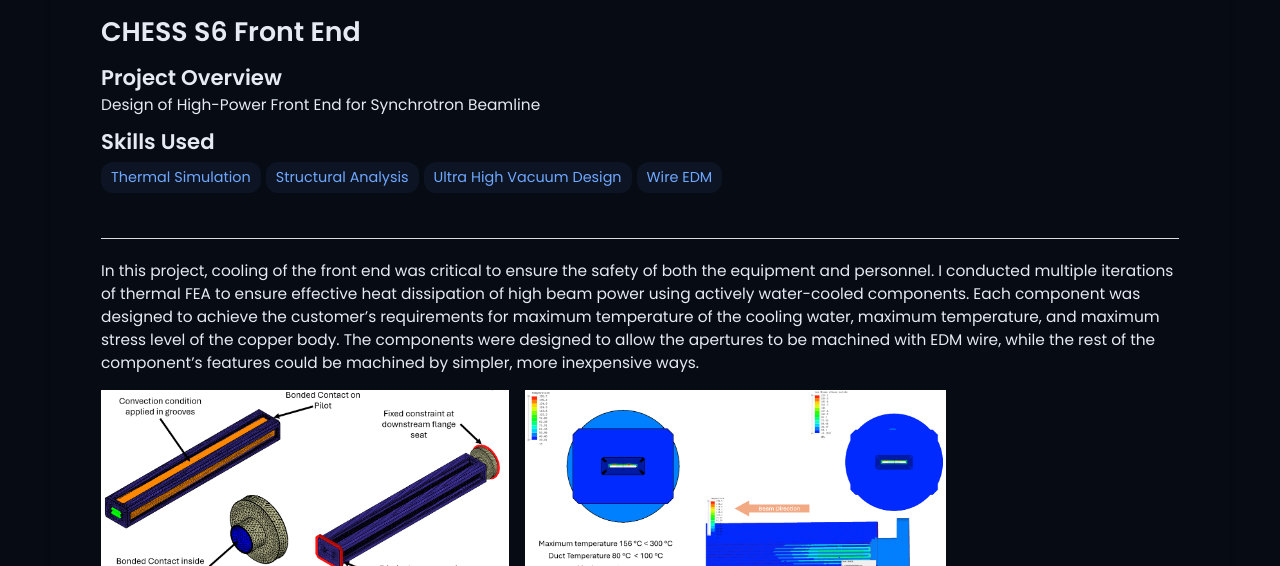
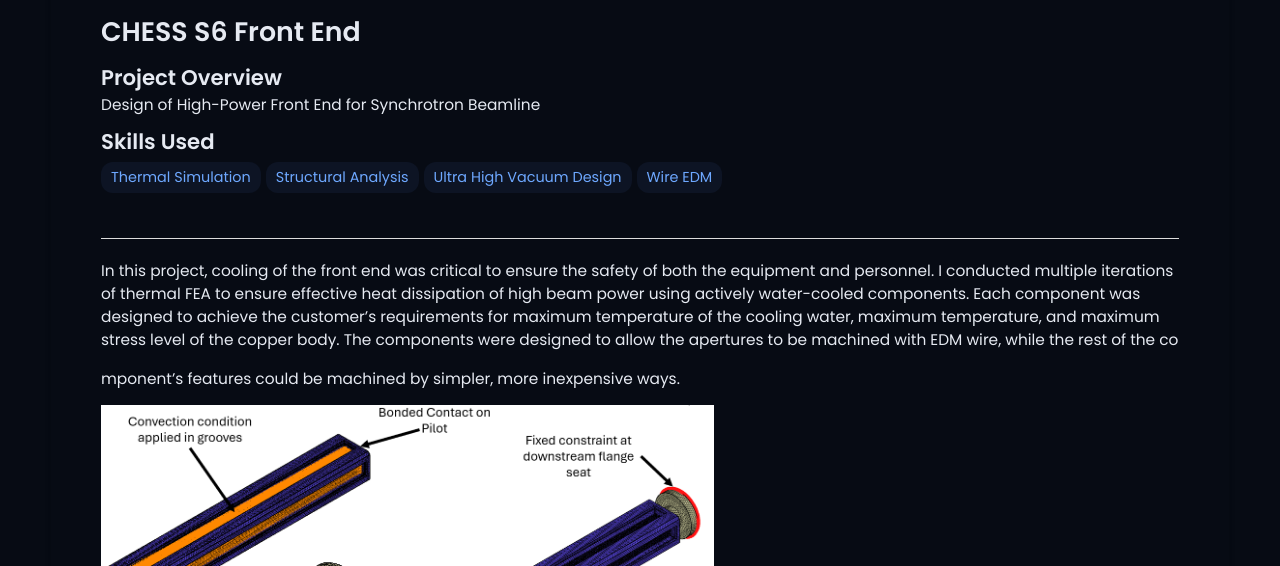
Before and after one commit to rfsantill/rfsantill.github.io, a Jekyll site: the page built from _projects/CHESS S6 Front End/index.md, in a window 1280 px wide and 900 px high, scrolled down 495 px, cut to the strip 0-566 px from the top of the window. Built offline with Jekyll 4.4.1, drawn with Linux system fonts in a browser that asks for light colours.

Commit message:
Update index.md

```diff
--- a/_projects/CHESS S6 Front End/index.md
+++ b/_projects/CHESS S6 Front End/index.md
@@ -11,17 +11,23 @@
 ---
 
 ---
-In this project, cooling of the front end was critical to ensure the safety of both the equipment and personnel. I conducted multiple iterations of thermal FEA to ensure effective heat dissipation of high beam power using actively water-cooled components. Each component was designed to achieve the customer's requirements for maximum temperature of the cooling water, maximum temperature, and maximum stress level of the copper body. The components were designed to allow the apertures to be machined with EDM wire, while the rest of the component's features could be machined by simpler, more inexpensive ways.
+In this project, cooling of the front end was critical to ensure the safety of both the equipment and personnel. I conducted multiple iterations of thermal FEA to ensure effective heat dissipation of high beam power using actively water-cooled components. Each component was designed to achieve the customer's requirements for maximum temperature of the cooling water, maximum temperature, and maximum stress level of the copper body. The components were designed to allow the apertures to be machined with EDM wire, while the rest of the co
+
+mponent's features could be machined by simpler, more inexpensive ways.
 
 <div style="display: flex; gap: 1rem; flex-wrap: wrap; align-items: flex-start;">
-  <img src="/assets/images/CHESS/AnalysisSetUp.png" style="height:200px; object-fit: contain;">
-  <img src="/assets/images/CHESS/TempStressResults.png" style="height:200px; object-fit: contain;">
+  <img src="/assets/images/CHESS/AnalysisSetUp.png" style="height:300px; object-fit: contain;">
+  <img src="/assets/images/CHESS/TempStressResults.png" style="height:300px; object-fit: contain;">
 </div>
 
 
+
+
 <div style="display: flex; gap: 1rem; flex-wrap: wrap; align-items: flex-start;">
-  <img src="/assets/images/CHESS/PA Cooling.png" style="height:200px; object-fit: contain;">
-  <img src="/assets/images/CHESS/PA EDM.png" style="height:200px; object-fit: contain;">
+  <img src="/assets/images/CHESS/PA Cooling.png" style="height:300px; object-fit: contain;">
+  <img src="/assets/images/CHESS/PA EDM.png" style="height:300px; object-fit: contain;">
 </div>
 
+
+
 I also designed UHV-compatible mechanical parts and support structures tailored to fit within a tightly constrained beamline environment due to the presence of existing infrastructure in the narrow underground accelerator tunnel. My work supported the development of design documentation and analysis used during engineering reviews and system integration at the synchrotron facility.
```
